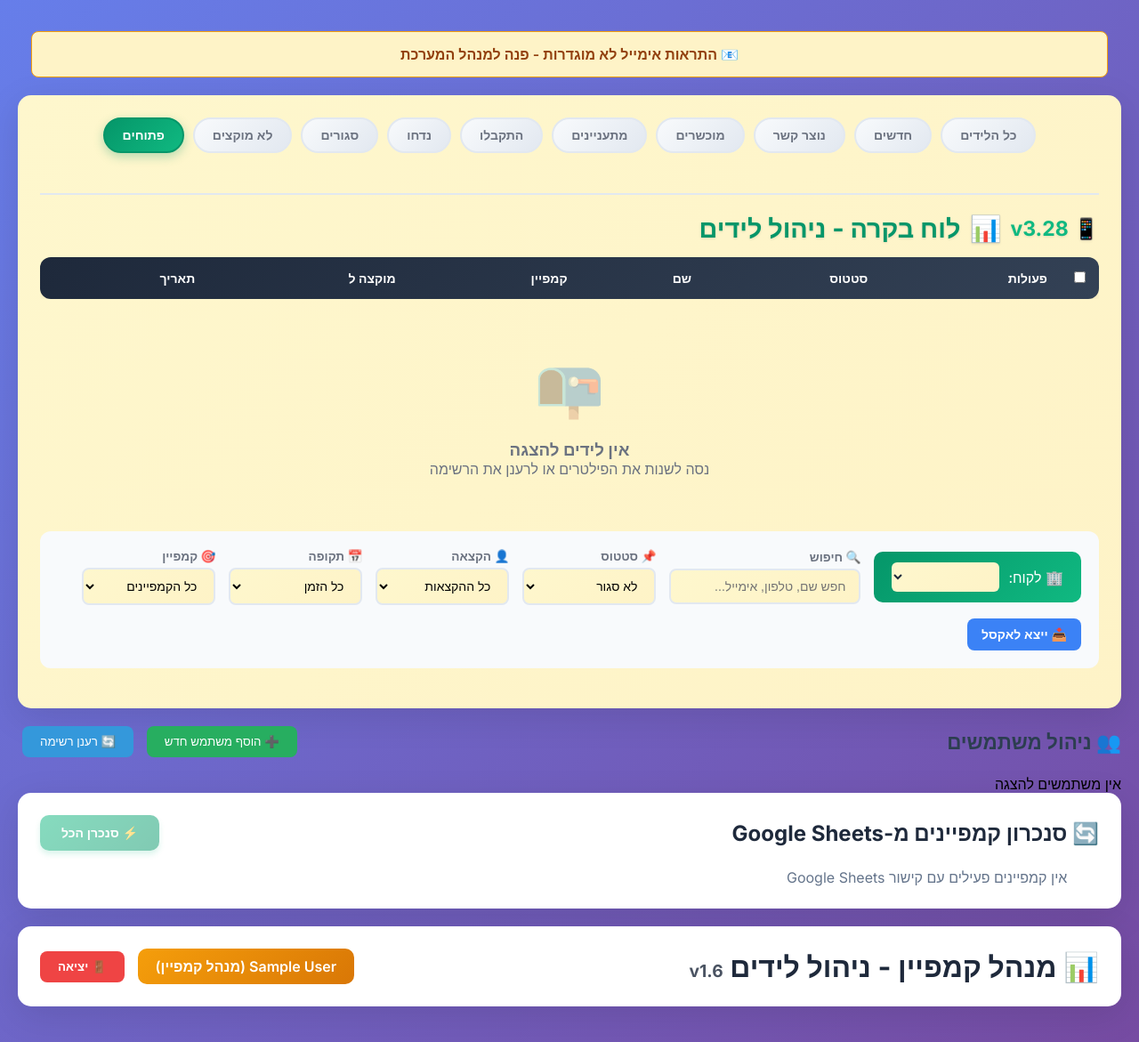
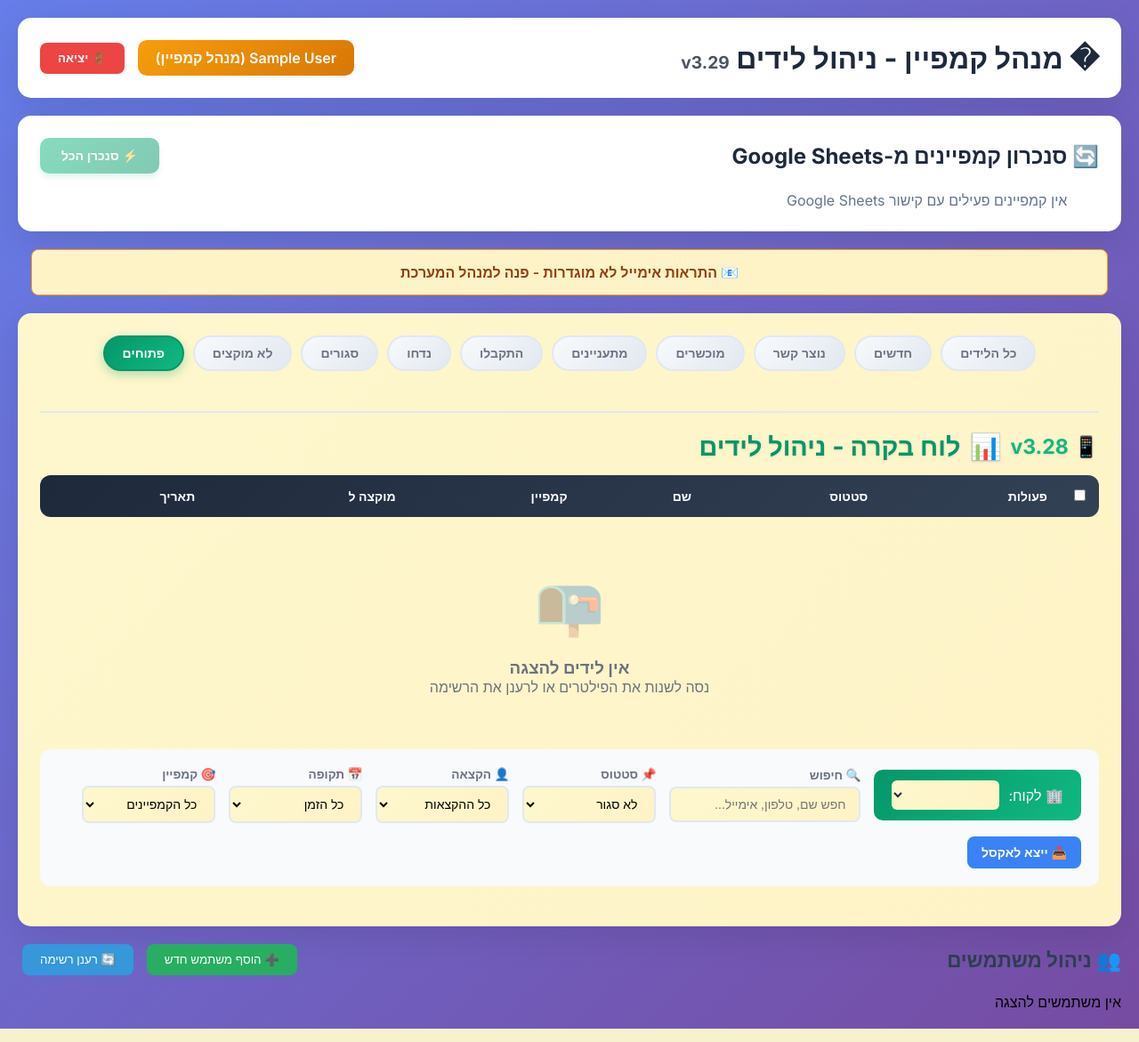
Before and after one commit to shmuelia/LeadsManager, a Flask app: page /campaign-manager in a window 1280 px wide. Shown: the whole page at 89% size. Run offline with Flask 3, Linux system fonts and the light colour scheme; the visitor is signed in with stand-in values (Sample User, id 1); data that the repository does not hold is empty; some libraries are stand-ins or nearby versions.

Commit message:
Campaign manager v3.29 with sync at top

```diff
--- a/templates/campaign_manager_dashboard.html
+++ b/templates/campaign_manager_dashboard.html
@@ -206,18 +206,21 @@
 </head>
 <body>
     <div class="container">
-        <!-- Email Notification Status -->
-        <div class="email-status" id="email-status">
-            📧 התראות אימייל: בודק הגדרות...
+        <!-- Header at TOP with v3.29 -->
+        <div class="header">
+            <h1>� מנהל קמפיין - ניהול לידים <span style="font-size:0.6em; opacity:0.8;">v3.29</span></h1>
+            <div class="user-info">
+                <div class="user-badge">
+                    {{ session.get('full_name', session.get('username')) }}
+                    (מנהל קמפיין)
+                </div>
+                <button class="logout-btn" onclick="window.location.href='/logout'">
+                    🚪 יציאה
+                </button>
+            </div>
         </div>
 
-        <!-- Include Unified Lead Manager Component -->
-        {% include 'unified_lead_manager.html' %}
-
-        <!-- Include User Management Component for Campaign Managers -->
-        {% include 'user_management_component.html' %}
-
-        <!-- Sync Campaigns Section -->
+        <!-- Sync Campaigns Section - RIGHT AFTER HEADER -->
         <div class="sync-section">
             <div class="sync-header">
                 <h2>🔄 סנכרון קמפיינים מ-Google Sheets</h2>
@@ -230,19 +233,16 @@
             </div>
         </div>
 
-        <!-- Header moved to bottom for mobile optimization -->
-        <div class="header">
-            <h1>📊 מנהל קמפיין - ניהול לידים <span style="font-size:0.6em; opacity:0.8;">v1.6</span></h1>
-            <div class="user-info">
-                <div class="user-badge">
-                    {{ session.get('full_name', session.get('username')) }}
-                    (מנהל קמפיין)
-                </div>
-                <button class="logout-btn" onclick="window.location.href='/logout'">
-                    🚪 יציאה
-                </button>
-            </div>
+        <!-- Email Notification Status -->
+        <div class="email-status" id="email-status">
+            � התראות אימייל: בודק הגדרות...
         </div>
+
+        <!-- Include Unified Lead Manager Component -->
+        {% include 'unified_lead_manager.html' %}
+
+        <!-- Include User Management Component for Campaign Managers -->
+        {% include 'user_management_component.html' %}
     </div>
 
     <!-- Sync Result Modal -->
```
